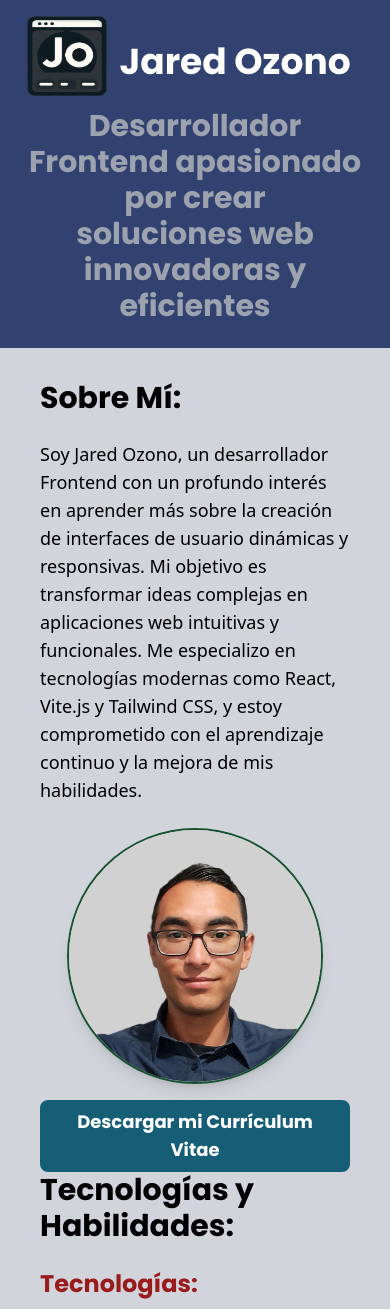
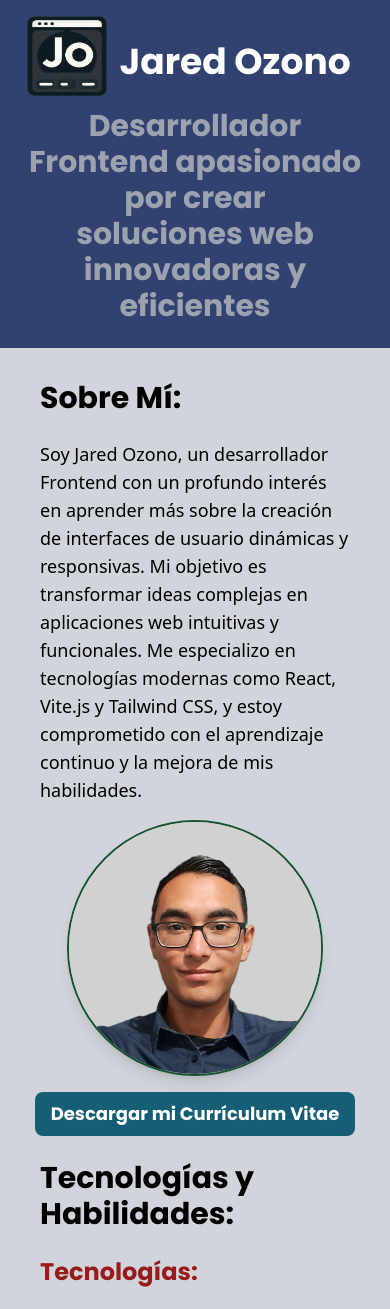
Before and after one commit to chatojared06/Portafolio-Proyectos, a React (Vite) app: page / in a window 390 px wide. Shown: the top 1309 px of the page. Built offline with nearby package versions, Linux system fonts and the light colour scheme.

Commit message:
arregle pequeño error en margen de boton de CV

```diff
--- a/src/Components/SobreMi/index.jsx
+++ b/src/Components/SobreMi/index.jsx
@@ -11,12 +11,12 @@ const SobreMi = () => {
               Soy Jared Ozono, un desarrollador Frontend con un profundo interés en aprender más sobre la creación de interfaces de usuario dinámicas y responsivas. Mi objetivo es transformar ideas complejas en aplicaciones web intuitivas y funcionales. Me especializo en tecnologías modernas como React, Vite.js y Tailwind CSS, y estoy comprometido con el aprendizaje continuo y la mejora de mis habilidades.
             </p>
           </div>
-          <div className='flex flex-col items-center mt-6 lg:mt-0 mx-6 lg:ml-10'>
+          <div className='flex flex-col items-center mt-4 lg:ml-10'>
             <img src="/image/yo.jpg" alt="Jared Ozono" className='w-64 h-64 rounded-full border-2 border-green-900 shadow-lg' />
             <a
               href="/CV.pdf"
               download
-              className="inline-block bg-cyan-800 text-white px-4 py-2 rounded-lg text-lg font-semibold text-center font-poppins mt-4">
+              className="inline-block bg-cyan-800 text-white px-4 py-2 mb-6 rounded-lg text-lg font-semibold text-center font-poppins mt-4">
               Descargar mi Currículum Vitae
             </a>
           </div>
```
